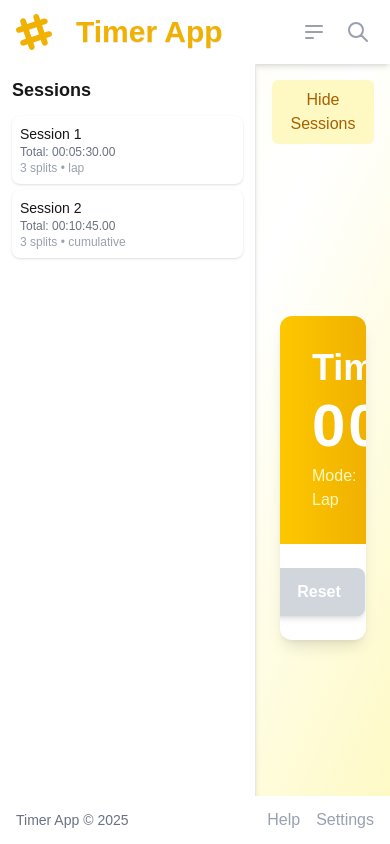
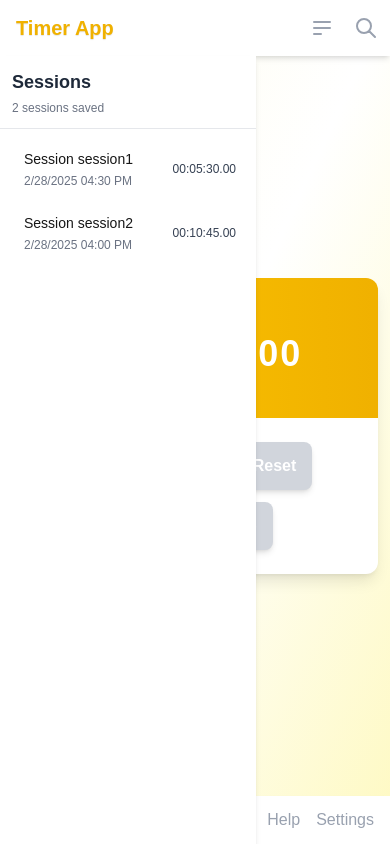
Before and after one commit to majimba/next.js-timer-app, a Next.js app: page / in a window 390 px wide. Built offline with nearby package versions, Linux system fonts and the light colour scheme.

Commit message:
Add mobile responsiveness to timer app

```diff
--- a/app/page.js
+++ b/app/page.js
@@ -127,24 +127,25 @@ export default function Home() {
 
   return (
     <TimerLayout>
-      <div className="flex-1 flex flex-col items-center justify-center p-6">
+      <div className="flex-1 flex flex-col items-center justify-center p-3 sm:p-6">
         <div className="w-full max-w-3xl bg-white rounded-xl shadow-lg overflow-hidden">
           {/* Timer Display */}
-          <div className="p-8 bg-gradient-to-r from-yellow-400 to-yellow-500 text-center">
-            <h2 className="text-4xl font-bold text-white mb-2">Timer</h2>
-            <div className="text-6xl font-mono font-bold text-white tracking-wider">
+          <div className="p-4 sm:p-8 bg-gradient-to-r from-yellow-400 to-yellow-500 text-center">
+            <h2 className="text-2xl sm:text-4xl font-bold text-white mb-2">Timer</h2>
+            <div className="text-4xl sm:text-6xl font-mono font-bold text-white tracking-wider">
               {formatTime(elapsedTime)}
             </div>
-            <div className="mt-2 text-yellow-100">
+            <div className="mt-2 text-yellow-100 text-sm sm:text-base">
               Mode: <span className="capitalize">{timerMode}</span>
             </div>
           </div>
 
           {/* Timer Controls */}
-          <div className="p-6 flex justify-center space-x-4">
+          <div className="p-6">
+            <div className="flex flex-wrap justify-center gap-3">
               <button
                 onClick={isRunning ? stopTimer : startTimer}
-              className={`px-6 py-3 rounded-lg font-bold text-white shadow-md transition-colors ${
+                className={`px-4 sm:px-6 py-3 rounded-lg font-bold text-white shadow-md transition-colors ${
                   isRunning
                     ? 'bg-red-500 hover:bg-red-600'
                     : 'bg-green-500 hover:bg-green-600'
@@ -156,7 +157,7 @@ export default function Home() {
               <button
                 onClick={recordSplit}
                 disabled={!isRunning}
-              className={`px-6 py-3 rounded-lg font-bold text-white shadow-md transition-colors ${
+                className={`px-4 sm:px-6 py-3 rounded-lg font-bold text-white shadow-md transition-colors ${
                   isRunning
                     ? 'bg-blue-500 hover:bg-blue-600'
                     : 'bg-gray-300 cursor-not-allowed'
@@ -168,7 +169,7 @@ export default function Home() {
               <button
                 onClick={resetTimer}
                 disabled={isRunning && elapsedTime === 0}
-              className={`px-6 py-3 rounded-lg font-bold text-white shadow-md transition-colors ${
+                className={`px-4 sm:px-6 py-3 rounded-lg font-bold text-white shadow-md transition-colors ${
                   elapsedTime > 0
                     ? 'bg-gray-500 hover:bg-gray-600'
                     : 'bg-gray-300 cursor-not-allowed'
@@ -180,7 +181,7 @@ export default function Home() {
               <button
                 onClick={toggleMode}
                 disabled={isRunning || splits.length > 0}
-              className={`px-6 py-3 rounded-lg font-bold text-white shadow-md transition-colors ${
+                className={`px-4 sm:px-6 py-3 rounded-lg font-bold text-white shadow-md transition-colors ${
                   isRunning || splits.length > 0
                     ? 'bg-gray-300 cursor-not-allowed'
                     : 'bg-purple-500 hover:bg-purple-600'
@@ -193,7 +194,7 @@ export default function Home() {
               <button
                 onClick={saveCurrentSession}
                 disabled={splits.length === 0}
-              className={`px-6 py-3 rounded-lg font-bold text-white shadow-md transition-colors ${
+                className={`px-4 sm:px-6 py-3 rounded-lg font-bold text-white shadow-md transition-colors ${
                   splits.length > 0
                     ? 'bg-yellow-500 hover:bg-yellow-600'
                     : 'bg-gray-300 cursor-not-allowed'
@@ -202,20 +203,21 @@ export default function Home() {
                 Save
               </button>
             </div>
+          </div>
 
           {/* Splits Display */}
           {splits.length > 0 && (
-            <div className="p-6 border-t border-gray-100">
-              <h3 className="text-xl font-bold mb-4">Splits</h3>
+            <div className="p-3 sm:p-6 border-t border-gray-100">
+              <h3 className="text-lg sm:text-xl font-bold mb-2 sm:mb-4">Splits</h3>
               <div className="overflow-x-auto">
-                <table className="w-full text-left">
+                <table className="w-full text-left text-sm sm:text-base">
                   <thead>
                     <tr className="bg-gray-100">
-                      <th className="p-2">#</th>
-                      <th className="p-2">
+                      <th className="p-1 sm:p-2">#</th>
+                      <th className="p-1 sm:p-2">
                         {timerMode === 'lap' ? 'Lap Time' : 'Total Time'}
                       </th>
-                      <th className="p-2">
+                      <th className="p-1 sm:p-2">
                         {timerMode === 'lap' ? 'Total Time' : 'Difference'}
                       </th>
                     </tr>
@@ -223,11 +225,11 @@ export default function Home() {
                   <tbody>
                     {splits.map((split, index) => (
                       <tr key={index} className="border-b border-gray-200">
-                        <td className="p-2">{index + 1}</td>
-                        <td className="p-2 font-mono">
+                        <td className="p-1 sm:p-2">{index + 1}</td>
+                        <td className="p-1 sm:p-2 font-mono">
                           {formatTime(split.time)}
                         </td>
-                        <td className="p-2 font-mono">
+                        <td className="p-1 sm:p-2 font-mono">
                           {formatTime(split.totalTime)}
                         </td>
                       </tr>
--- a/components/SessionList.jsx
+++ b/components/SessionList.jsx
@@ -6,7 +6,7 @@ import { formatTime } from '../lib/timeUtils';
 /**
  * Component to display a list of saved timer sessions
  */
-export default function SessionList({ onSelectSession }) {
+export default function SessionList({ onSelectSession, selectedSessionId }) {
   const [sessions, setSessions] = useState([]);
   const [loading, setLoading] = useState(true);
   const [error, setError] = useState(null);
@@ -55,12 +55,14 @@ export default function SessionList({ onSelectSession }) {
 
   if (loading) {
     return (
-      <div className="p-3 border-r border-gray-200 h-full">
-        <h2 className="text-lg font-bold mb-3">Sessions</h2>
-        <div className="animate-pulse">
-          <div className="h-8 bg-gray-200 rounded mb-1.5"></div>
-          <div className="h-8 bg-gray-200 rounded mb-1.5"></div>
-          <div className="h-8 bg-gray-200 rounded"></div>
+      <div className="h-full flex flex-col">
+        <div className="p-3 sm:p-4 border-b border-gray-200">
+          <h2 className="text-lg sm:text-xl font-bold text-gray-800">Sessions</h2>
+        </div>
+        <div className="flex-1 overflow-y-auto p-3 sm:p-4">
+          <div className="flex justify-center items-center h-32">
+            <div className="animate-spin rounded-full h-8 w-8 border-t-2 border-b-2 border-yellow-500"></div>
+          </div>
         </div>
       </div>
     );
@@ -68,38 +70,61 @@ export default function SessionList({ onSelectSession }) {
 
   if (error) {
     return (
-      <div className="p-3 border-r border-gray-200 h-full">
-        <h2 className="text-lg font-bold mb-3">Sessions</h2>
+      <div className="h-full flex flex-col">
+        <div className="p-3 sm:p-4 border-b border-gray-200">
+          <h2 className="text-lg sm:text-xl font-bold text-gray-800">Sessions</h2>
+        </div>
+        <div className="flex-1 overflow-y-auto p-3 sm:p-4">
           <div className="text-red-500 text-sm">{error}</div>
+        </div>
       </div>
     );
   }
 
   return (
-    <div className="p-3 border-r border-gray-200 h-full overflow-auto">
-      <h2 className="text-lg font-bold mb-3">Sessions</h2>
+    <div className="h-full flex flex-col">
+      <div className="p-3 sm:p-4 border-b border-gray-200">
+        <h2 className="text-lg sm:text-xl font-bold text-gray-800">Sessions</h2>
+        <p className="text-xs sm:text-sm text-gray-500 mt-1">
+          {sessions.length} {sessions.length === 1 ? 'session' : 'sessions'} saved
+        </p>
+      </div>
 
-      {sessions.length === 0 ? (
-        <div className="text-gray-500 text-sm">No saved sessions yet</div>
-      ) : (
-        <ul className="space-y-1.5">
-          {sessions.map((session, index) => (
+      <div className="flex-1 overflow-y-auto p-3 sm:p-4">
+        {sessions.length > 0 ? (
+          <ul className="space-y-2">
+            {sessions.map((session) => (
               <li
                 key={session.id}
-              className="p-2 bg-white rounded-lg shadow hover:shadow-md cursor-pointer transition-shadow"
                 onClick={() => onSelectSession(session)}
+                className={`p-2 sm:p-3 rounded-lg cursor-pointer transition-colors ${
+                  selectedSessionId === session.id
+                    ? 'bg-yellow-100 border-l-4 border-yellow-500'
+                    : 'hover:bg-gray-100 border-l-4 border-transparent'
+                }`}
               >
-              <div className="font-medium text-sm">{session.name || `Session ${index + 1}`}</div>
-              <div className="text-xs text-gray-500">
-                Total: {formatTime(session.totalTime)}
+                <div className="flex justify-between items-center">
+                  <div>
+                    <div className="font-medium text-sm sm:text-base">
+                      {session.name || `Session ${session.id}`}
                     </div>
-              <div className="text-xs text-gray-400">
-                {session.splits?.length || 0} splits • {session.mode}
+                    <div className="text-xs sm:text-sm text-gray-500 mt-1">
+                      {formatDate(session.startTime)}
+                    </div>
+                  </div>
+                  <div className="text-xs sm:text-sm font-mono text-gray-700">
+                    {formatTime(session.totalTime)}
+                  </div>
                 </div>
               </li>
             ))}
           </ul>
+        ) : (
+          <div className="text-center py-8 text-gray-500 text-sm sm:text-base">
+            No saved sessions yet
+          </div>
         )}
+      </div>
     </div>
   );
 }
--- a/components/TimerLayout.jsx
+++ b/components/TimerLayout.jsx
@@ -63,26 +63,29 @@ export default function TimerLayout({ children }) {
     <div className="flex flex-col min-h-screen bg-gradient-to-br from-yellow-50 via-white to-yellow-100">
       {/* Top Navbar */}
       <header className="bg-white shadow-md">
-        <div className="max-w-7xl mx-auto px-4 sm:px-6 lg:px-8">
-          <div className="flex justify-between h-16">
+        <div className="max-w-7xl mx-auto px-2 sm:px-4 lg:px-8">
+          <div className="flex justify-between h-14 sm:h-16">
             <div className="flex items-center">
               <svg
-                width="36"
-                height="36"
+                width="28"
+                height="28"
                 viewBox="0 0 24 24"
                 xmlns="http://www.w3.org/2000/svg"
                 fillRule="evenodd"
                 clipRule="evenodd"
-                className="fill-current text-yellow-500">
+                className="fill-current text-yellow-500 hidden sm:block">
                 <path
                   d="M22.672 15.226l-2.432.811.841 2.515c.33 1.019-.209 2.127-1.23 2.456-1.15.325-2.148-.321-2.463-1.226l-.84-2.518-5.013 1.677.84 2.517c.391 1.203-.434 2.542-1.831 2.542-.88 0-1.601-.564-1.86-1.314l-.842-2.516-2.431.809c-1.135.328-2.145-.317-2.463-1.229-.329-1.018.211-2.127 1.231-2.456l2.432-.809-1.621-4.823-2.432.808c-1.355.384-2.558-.59-2.558-1.839 0-.817.509-1.582 1.327-1.846l2.433-.809-.842-2.515c-.33-1.02.211-2.129 1.232-2.458 1.02-.329 2.13.209 2.461 1.229l.842 2.515 5.011-1.677-.839-2.517c-.403-1.238.484-2.553 1.843-2.553.819 0 1.585.509 1.85 1.326l.841 2.517 2.431-.81c1.02-.33 2.131.211 2.461 1.229.332 1.018-.21 2.126-1.23 2.456l-2.433.809 1.622 4.823 2.433-.809c1.242-.401 2.557.484 2.557 1.838 0 .819-.51 1.583-1.328 1.847m-8.992-6.428l-5.01 1.675 1.619 4.828 5.011-1.674-1.62-4.829z"></path>
               </svg>
-              <div className="flex-shrink-0 flex items-center ml-3">
-                <span className="text-3xl font-black text-yellow-500 px-3 py-1 rounded hover:bg-yellow-100 transition-colors duration-200" style={{ textShadow: '0 1px 1px rgba(0,0,0,0.1)' }}>Timer App</span>
+              <div className="flex-shrink-0 flex items-center ml-0 sm:ml-3">
+                <span className="text-xl sm:text-3xl font-black text-yellow-500 px-2 sm:px-3 py-1 rounded hover:bg-yellow-100 transition-colors duration-200" style={{ textShadow: '0 1px 1px rgba(0,0,0,0.1)' }}>Timer App</span>
               </div>
             </div>
             <div className="flex items-center">
-              <button className="p-1 rounded-full text-gray-400 hover:text-yellow-500 focus:outline-none">
+              <button
+                className="p-1 rounded-full text-gray-400 hover:text-yellow-500 focus:outline-none md:hidden"
+                onClick={() => setShowSidebar(!showSidebar)}
+              >
                 <svg className="h-6 w-6" fill="none" viewBox="0 0 24 24" stroke="currentColor">
                   <path strokeLinecap="round" strokeLinejoin="round" strokeWidth="2" d="M4 6h16M4 12h16M4 18h7" />
                 </svg>
@@ -100,7 +103,7 @@ export default function TimerLayout({ children }) {
       {/* Main content area with sidebar and timer */}
       <div className="flex flex-1 overflow-hidden">
         {/* Session sidebar - hidden on mobile by default */}
-        <div className={`w-64 bg-white shadow-md ${showSidebar ? 'block' : 'hidden'} md:block flex-shrink-0`}>
+        <div className={`w-64 bg-white shadow-md ${showSidebar ? 'block' : 'hidden'} md:block flex-shrink-0 fixed md:static h-full md:h-auto z-10`}>
           <SessionList
             onSelectSession={handleSelectSession}
             sessions={sessions}
@@ -108,16 +111,8 @@ export default function TimerLayout({ children }) {
         </div>
 
         {/* Main content */}
-        <div className="flex-1 flex flex-col overflow-auto">
-          {/* Mobile sidebar toggle */}
-          <div className="md:hidden p-4">
-            <button
-              className="px-4 py-2 bg-yellow-100 text-yellow-700 rounded-md hover:bg-yellow-200 transition-colors"
-              onClick={() => setShowSidebar(!showSidebar)}
-            >
-              {showSidebar ? 'Hide Sessions' : 'Show Sessions'}
-            </button>
-          </div>
+        <div className={`flex-1 flex flex-col overflow-auto ${showSidebar ? 'md:ml-0' : 'ml-0'}`}>
+          {/* Mobile sidebar toggle - moved to header */}
 
           {/* Timer section */}
           <div className="flex-1 flex flex-col">
@@ -125,7 +120,7 @@ export default function TimerLayout({ children }) {
 
             {/* Session detail section - show when a session is selected */}
             {selectedSession && (
-              <div className="p-4 border-t border-gray-200 bg-white">
+              <div className="p-3 sm:p-4 border-t border-gray-200 bg-white">
                 <SessionDetail
                   session={selectedSession}
                   onSessionUpdate={handleSessionUpdate}
```
Also changed, not shown: app/layout.js (+5 -2 lines), components/SessionDetail.jsx (+29 -27 lines). Lines whose indentation alone changed are shown as unchanged.
